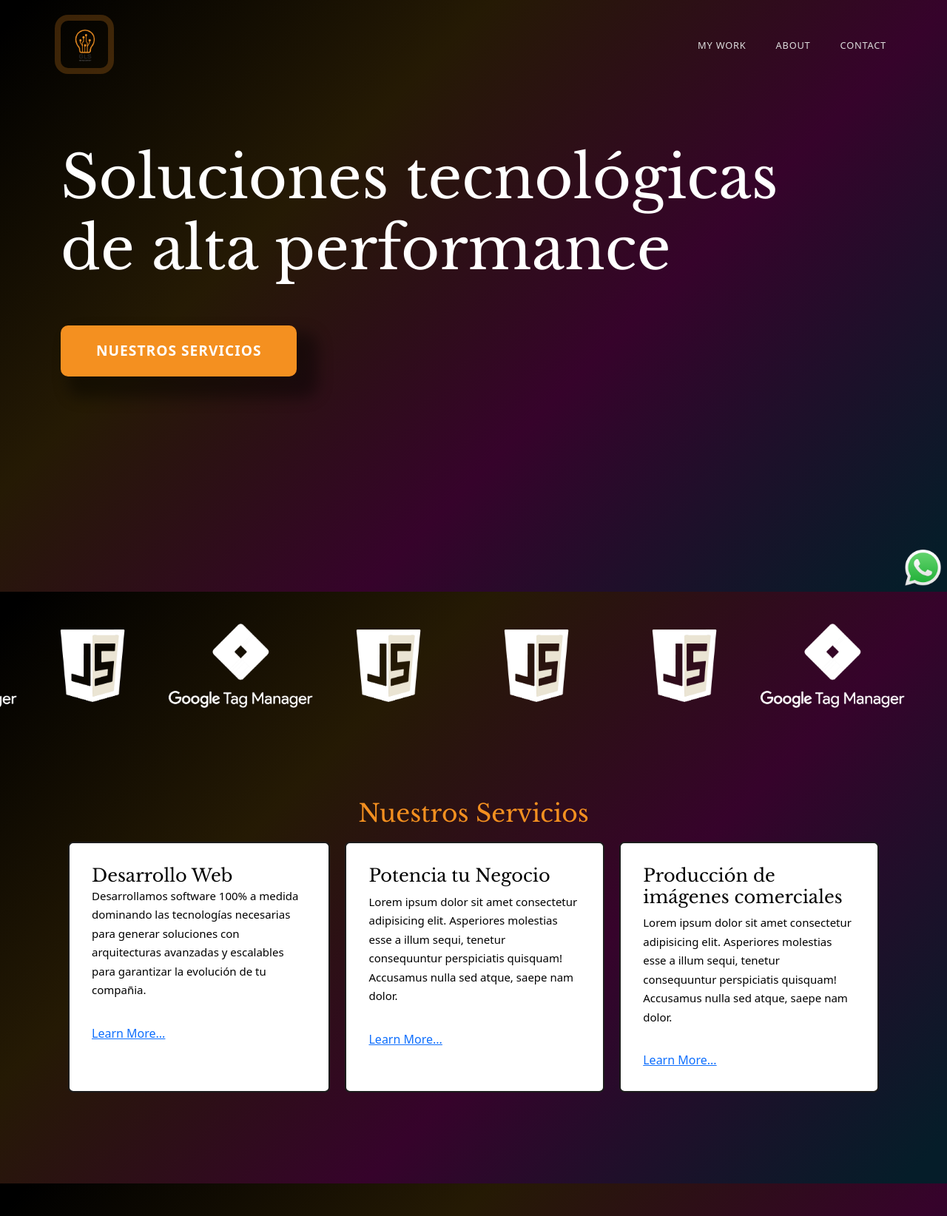
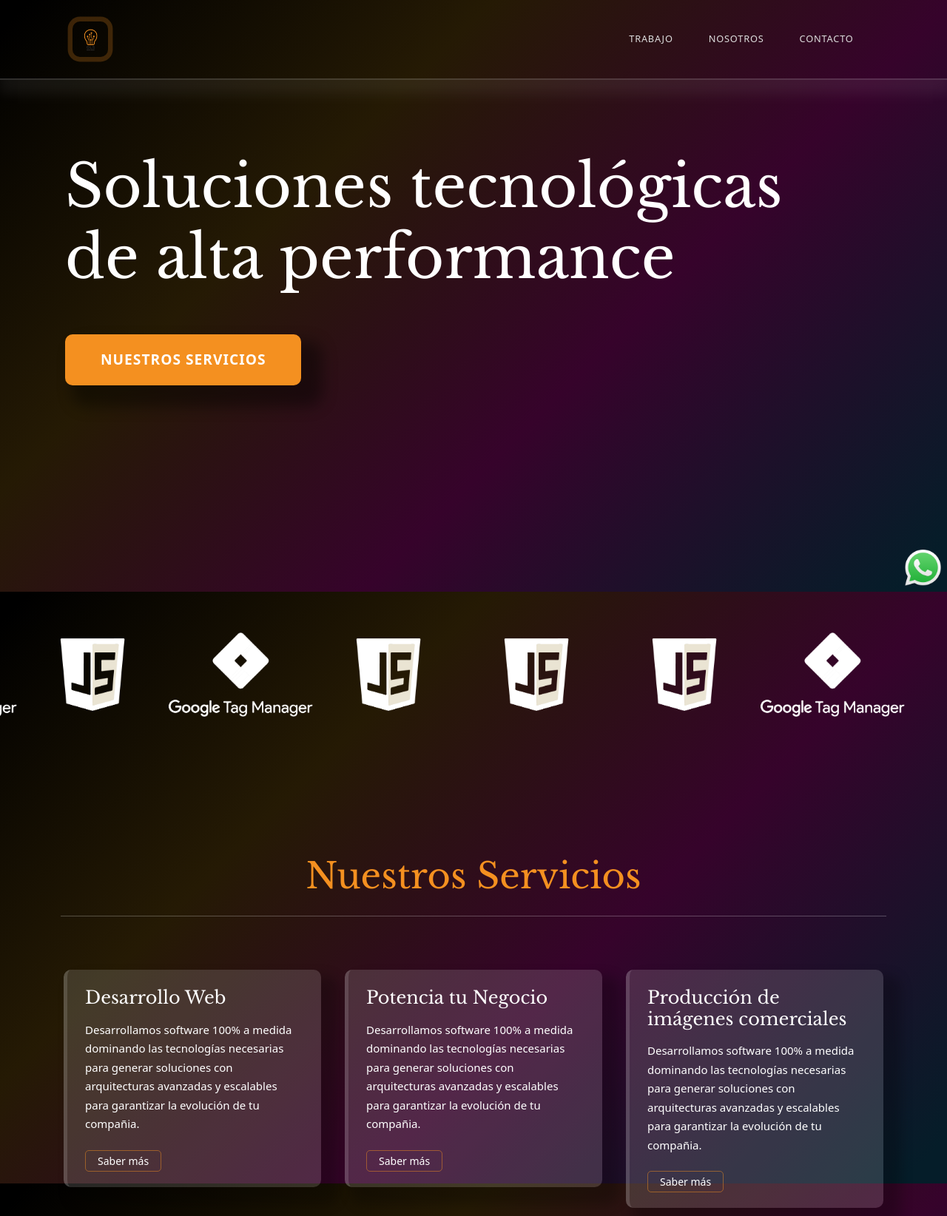
Before and after one commit to arturogutierrez11/BarCar, a website: page index.html in a window 1280 px wide. Shown: the top 1644 px of the page at 74% size. Drawn offline with nearby package versions, Linux system fonts and the light colour scheme; files whose address does not match are found by name.

Commit message:
cambios home

```diff
--- a/css/mobile.css
+++ b/css/mobile.css
@@ -21,11 +21,6 @@
 /* Header */
 #mainheader {
 	height: 100%;
-}
-
-/* Navbar */
-#navbar ul li {
-	margin-left: 20px;
 }
 
 /* Showcase */
@@ -78,3 +73,8 @@
 .slide {
 	height: 10em;
 }
+
+.navbar-nav {
+	position: relative;
+	right: 0;
+}
--- a/css/style.css
+++ b/css/style.css
@@ -125,7 +125,7 @@ hr {
 }
 
 /* Utility Classes */
-.container {
+.containerCSS {
 	max-width: 1200px;
 	margin: 0 auto;
 	padding: 0 5px;
@@ -172,13 +172,37 @@ hr {
 	color: #f49020;
 	border-color: white;
 	border: 3px solid;
+	transform: translateY(-0.5em);
 }
 
 .btn2-link {
-	color: #f49020;
-	text-transform: uppercase;
+	color: white;
+	border-radius: 5px;
 	font-size: 14px;
 	font-weight: 400;
+	text-decoration: none;
+	background: transparent;
+	transition-duration: 0.5s;
+
+	border: 1px solid #f491207a;
+}
+
+.btn2-link:hover {
+	background: #f49120a1;
+	border: none;
+
+	transition: 0.5s;
+}
+
+.serviceBox {
+	border: 5px solid #ffffff1f;
+	border-top: none;
+	border-bottom: none;
+	border-right: none;
+	position: relative;
+	border-radius: 10px;
+	background: rgba(255, 255, 255, 0.144);
+	box-shadow: 1em 1em 1em 0.5em #0000003a;
 }
 
 /* Header */
@@ -188,7 +212,7 @@ hr {
 	background-repeat: no-repeat;
 	background-size: cover;
 	background-position: center;
-	height: 100vh;
+	height: 70vh;
 }
 .subtitle {
 	font-size: 15px;
@@ -196,11 +220,12 @@ hr {
 
 /* Navbar */
 #navbar {
-	height: 120px;
+	border-bottom: 2px solid rgba(255, 255, 255, 0.171);
+	box-shadow: 0.1em 1em 1em 0.2em rgba(255, 255, 255, 0.062);
 }
 
 #navbar .logo img {
-	height: 4rem;
+	height: 3rem;
 	box-shadow: 0em 0em 0em 0.5em #f491203a;
 	background: transparent;
 	border-radius: 10px;
@@ -215,7 +240,7 @@ hr {
 	letter-spacing: 0.8px;
 }
 
-#navbar .container {
+#navbar .containerCSS {
 	display: flex;
 	justify-content: space-between;
 	align-items: center;
@@ -230,36 +255,16 @@ hr {
 	margin-left: 40px;
 }
 
-/* Showcase */
-
-/* Work */
-#work {
-	padding: 80px 0;
+.navbar-nav {
+	position: absolute;
+	right: 8%;
 }
 
-#work h2 {
-	text-align: center;
+.navBtn {
+	border-color: white;
 }
 
-#work .work-row {
-	display: flex;
-}
-.title-1 {
-	display: inline;
-}
-
-#work .work-row-box {
-	border: 2px solid #1c1c1c;
-	margin: 10px;
-	padding: 30px;
-	background-color: #ffffff;
-	color: #000;
-	border-radius: 2%;
-}
-
-#work .work-row-box p {
-	padding-bottom: 17px;
-}
+/* Showcase */
 
 /* About */
 #about {
@@ -280,7 +285,7 @@ hr {
 	padding: 100px 0;
 }
 
-#contact .container {
+#contact .containerCSS {
 	display: flex;
 	justify-content: space-between;
 }
@@ -320,7 +325,7 @@ hr {
 
 .nuestros-s {
 	color: #f49020;
-	font-size: 33px;
+	font-size: 3rem;
 }
 .box-from {
 	margin: 2px;
--- a/index.html
+++ b/index.html
@@ -25,27 +25,40 @@
 	</head>
 
 	<body style="color: white">
-		<header id="mainheader">
-			<nav id="navbar">
+		<nav class="navbar navbar-expand-lg py-4" id="navbar">
 			<div class="container">
-					<div class="logo">
-						<img
+				<a class="navbar-brand logo px-3" href="#"
+					><img
 						src="./images/logo grande-PhotoRoom.png-PhotoRoom.png"
 						class="img-fluid p-2"
-						/>
+				/></a>
+				<button
+					style="background: #f4912094"
+					class="navbar-toggler mx-3"
+					type="button"
+					data-bs-toggle="collapse"
+					data-bs-target="#navbarNavAltMarkup"
+					aria-controls="navbarNavAltMarkup"
+					aria-expanded="false"
+					aria-label="Toggle navigation"
+				>
+					<span class="navbar-toggler-icon"></span>
+				</button>
+				<div class="collapse navbar-collapse" id="navbarNavAltMarkup">
+					<div class="navbar-nav">
+						<a class="nav-link px-4" href="#">Trabajo</a>
+						<a class="nav-link px-4" href="#">Nosotros</a>
+						<a class="nav-link px-4" href="#">Contacto</a>
 					</div>
-					<ul class="nav">
-						<!-- <li><a href="#mainheader">Home</a></li> -->
-						<li><a href="#work">My Work</a></li>
-						<li><a href="./aboutUs.html">About</a></li>
-						<li><a href="./contact.html">Contact</a></li>
-					</ul>
+				</div>
 			</div>
 		</nav>
-			<div id="showcase mt-5">
-				<div class="container mt-5">
+
+		<header id="mainheader">
+			<div id="showcase mt-5 ">
+				<div class="containerCSS px-5 mt-5">
 					<!-- <img class="img-gls" src="./images/Plantilla para historia de instagram fondo femenino rosado.png"></img>  -->
-					<h2 class="pt-4 display-1">
+					<h2 class="pt-5 display-1">
 						<!-- animate__animated animate__heartBeat -->
 
 						Soluciones tecnológicas <br />
@@ -66,7 +79,7 @@
 				<img src="./images/whatsapp.png" width="55px" />
 			</a>
 		</div>
-		<div class="slider">
+		<div class="slider mt-5 pt-5 mb-5">
 			<div class="slide-track">
 				<div class="slide">
 					<img src="./images/slider/tool-5.png" alt="" />
@@ -114,46 +127,56 @@
 			</div>
 		</div>
 
-		<section id="work">
-			<div class="container">
+		<div class="container pt-5">
+			<div class="row pt-5">
+				<div class="col-12 mb-5 text-center">
 					<h2 class="nuestros-s">Nuestros Servicios</h2>
-				<div class="work-row">
-					<div class="work-row-box">
+					<hr class="mt-4" />
+				</div>
+				<div class="col-lg-4 col-12">
+					<div class="mx-1 my-2 serviceBox p-4">
 						<h4 class="title-1">Desarrollo Web</h4>
-						<p class="description-short">
+
+						<p class="my-4 mt-3">
 							Desarrollamos software 100% a medida dominando las tecnologías
 							necesarias para generar soluciones con arquitecturas avanzadas y
 							escalables para garantizar la evolución de tu compañia.
 						</p>
-						<a href="./Servicios/DesarrolloWeb.html" class="btn-link"
-							>Learn More...</a
+						<a href="./Servicios/DesarrolloWeb.html" class="px-3 py-1 btn2-link"
+							>Saber más</a
 						>
 					</div>
-					<div class="work-row-box">
+				</div>
+				<div class="col-lg-4 col-12">
+					<div class="mx-1 my-2 serviceBox p-4">
 						<h4>Potencia tu Negocio</h4>
-						<p class="description-short">
-							Lorem ipsum dolor sit amet consectetur adipisicing elit.
-							Asperiores molestias esse a illum sequi, tenetur consequuntur
-							perspiciatis quisquam! Accusamus nulla sed atque, saepe nam dolor.
+
+						<p class="my-4 mt-3">
+							Desarrollamos software 100% a medida dominando las tecnologías
+							necesarias para generar soluciones con arquitecturas avanzadas y
+							escalables para garantizar la evolución de tu compañia.
 						</p>
-						<a href="./Servicios/GestionPublicitaria.html" class="btn-link"
-							>Learn More...</a
+						<a href="./Servicios/DesarrolloWeb.html" class="px-3 py-1 btn2-link"
+							>Saber más</a
 						>
 					</div>
-					<div class="work-row-box">
+				</div>
+				<div class="col-lg-4 col-12">
+					<div class="mx-1 my-2 serviceBox p-4">
 						<h4>Producción de imágenes comerciales</h4>
-						<p class="description-short">
-							Lorem ipsum dolor sit amet consectetur adipisicing elit.
-							Asperiores molestias esse a illum sequi, tenetur consequuntur
-							perspiciatis quisquam! Accusamus nulla sed atque, saepe nam dolor.
+
+						<p class="my-4 mt-3">
+							Desarrollamos software 100% a medida dominando las tecnologías
+							necesarias para generar soluciones con arquitecturas avanzadas y
+							escalables para garantizar la evolución de tu compañia.
 						</p>
-						<a href="./Servicios/ProduccionDeContenido.html" class="btn-link"
-							>Learn More...</a
+						<a href="./Servicios/DesarrolloWeb.html" class="px-3 py-1 btn2-link"
+							>Saber más</a
 						>
 					</div>
 				</div>
 			</div>
-		</section>
+		</div>
 
 		<section id="about">
 			<img
@@ -170,7 +193,7 @@
 					cada cliente, ya sean pequeñas empresas, startups, organizaciones sin
 					fines de lucro o grandes corporaciones...
 				</p>
-				<a href="./aboutUs.html" class="btn btn-outline">Learn More</a>
+				<a href="./aboutUs.html" class="btn2 btn2-outline py-3">Saber más</a>
 			</div>
 			<!-- <img src="/images/about-slim.jpg" class="about-slim" alt="" /> -->
 		</section>
@@ -178,7 +201,7 @@
 		<hr />
 
 		<section id="contact">
-			<div class="container">
+			<div class="containerCSS">
 				<div class="contact-info">
 					<p>
 						hello@mail.com <br />
@@ -197,5 +220,16 @@
 		</section>
 
 		<hr />
+
+		<script
+			src="https://cdn.jsdelivr.net/npm/@popperjs/core@2.11.6/dist/umd/popper.min.js"
+			integrity="sha384-oBqDVmMz9ATKxIep9tiCxS/Z9fNfEXiDAYTujMAeBAsjFuCZSmKbSSUnQlmh/jp3"
+			crossorigin="anonymous"
+		></script>
+		<script
+			src="https://cdn.jsdelivr.net/npm/bootstrap@5.3.0-alpha1/dist/js/bootstrap.min.js"
+			integrity="sha384-mQ93GR66B00ZXjt0YO5KlohRA5SY2XofN4zfuZxLkoj1gXtW8ANNCe9d5Y3eG5eD"
+			crossorigin="anonymous"
+		></script>
 	</body>
 </html>
```
Lines whose indentation alone changed are shown as unchanged.
